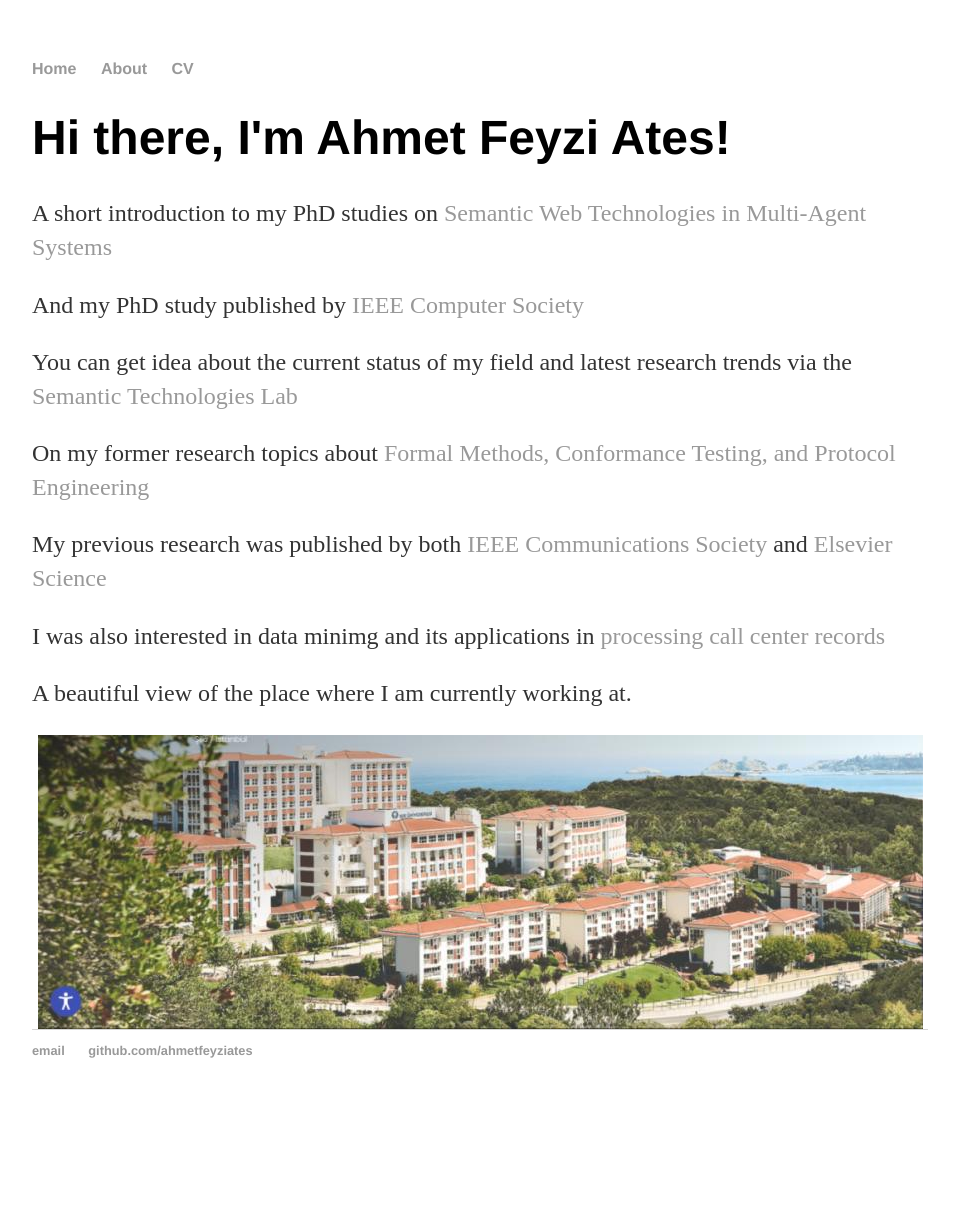
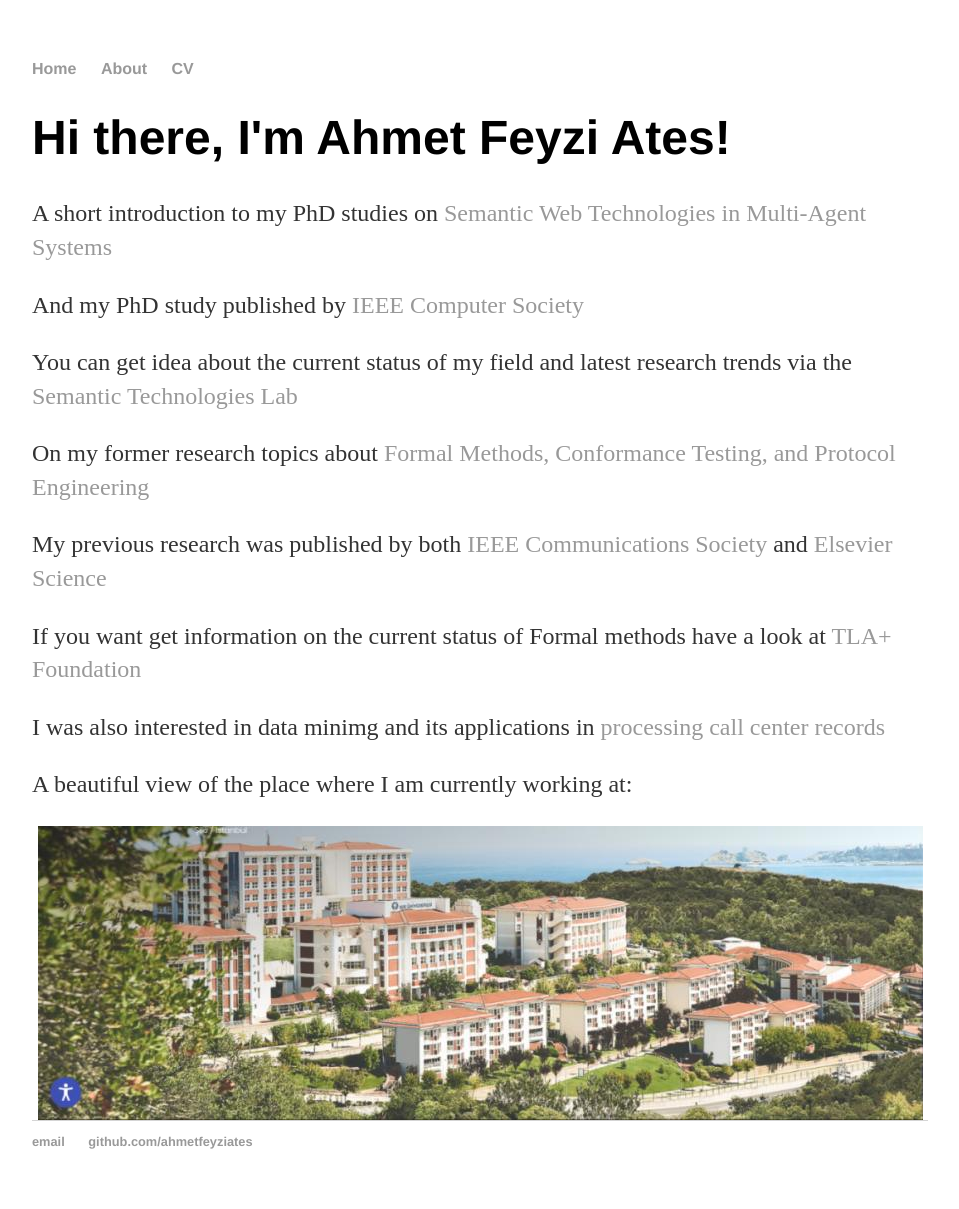
Before and after one commit to ahmetfeyziates/ahmetfeyziates.github.io, a Jekyll site: the page built from index.html, in a window 1280 px wide. Shown: the whole page, without its empty margins (160-1119 px from the left). Built offline with Jekyll 4.4.1, drawn with Linux system fonts in a browser that asks for light colours; before the commit the page ends 1118 px from its top, so only the background shows below that.

Commit message:
Update index.html

```diff
--- a/index.html
+++ b/index.html
@@ -7,11 +7,11 @@ title: Ahmet Feyzi Ates
 	<p>A short introduction to my PhD studies on <a href=https://dai-labor.de/en/topics/semantic-web-technologies-in-multi-agent-systems/>Semantic Web Technologies in Multi-Agent Systems </a></p>
 	<p>And my PhD study published by <a href=https://www.computer.org/csdl/proceedings-article/mdmw/2008/37210019/12OmNwe2IBz>IEEE Computer Society</a></p>
 	<p>You can get idea about the current status of my field and latest research trends via the<a href=https://stlab.istc.cnr.it/stlab/> Semantic Technologies Lab</a></p>
-
 	<p>On my former research topics about <a href=https://www.jaist.ac.jp/~tomita/research.html>Formal Methods, Conformance Testing, and Protocol Engineering</a></p>
 	<p>My previous research was published by both <a href=https://ieeexplore.ieee.org/document/481699>IEEE Communications Society</a> and <a href=https://www.sciencedirect.com/science/article/pii/S0169755296000189>Elsevier Science</a></p>
+	<p>If you want get information on the current status of Formal methods have a look at <a href=https://foundation.tlapl.us/> TLA+ Foundation</a></p>
 	<p>I was also interested in data minimg and its applications in  <a href=https://ieeexplore.ieee.org/document/7960138>processing call center records</a></p>
 
-	<p>A beautiful view of the place where I am currently working at.</p>
+	<p>A beautiful view of the place where I am currently working at:</p>
 	<img src="images/campus.jpg" alt="A scenic view" width="885" height="294" style="display: block; margin: auto;">
 </div><!-- /.blurb -->
```
